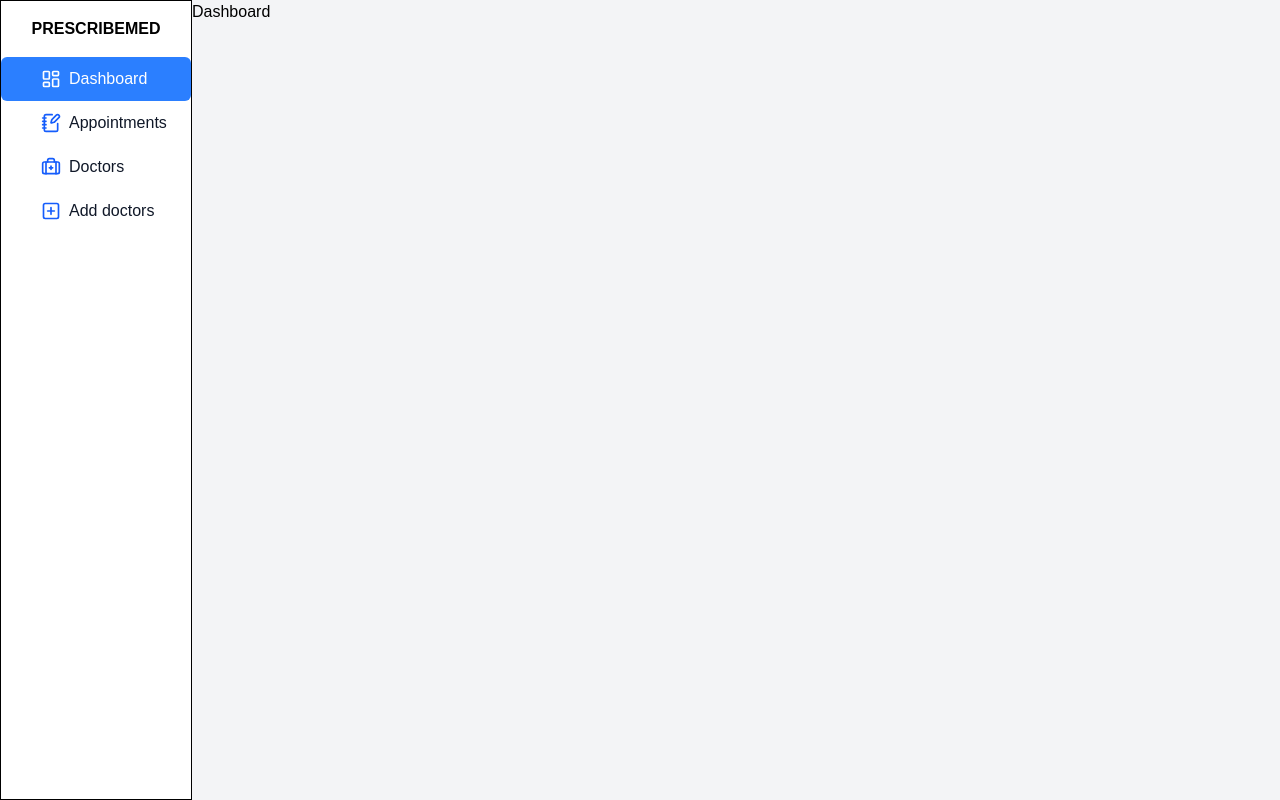
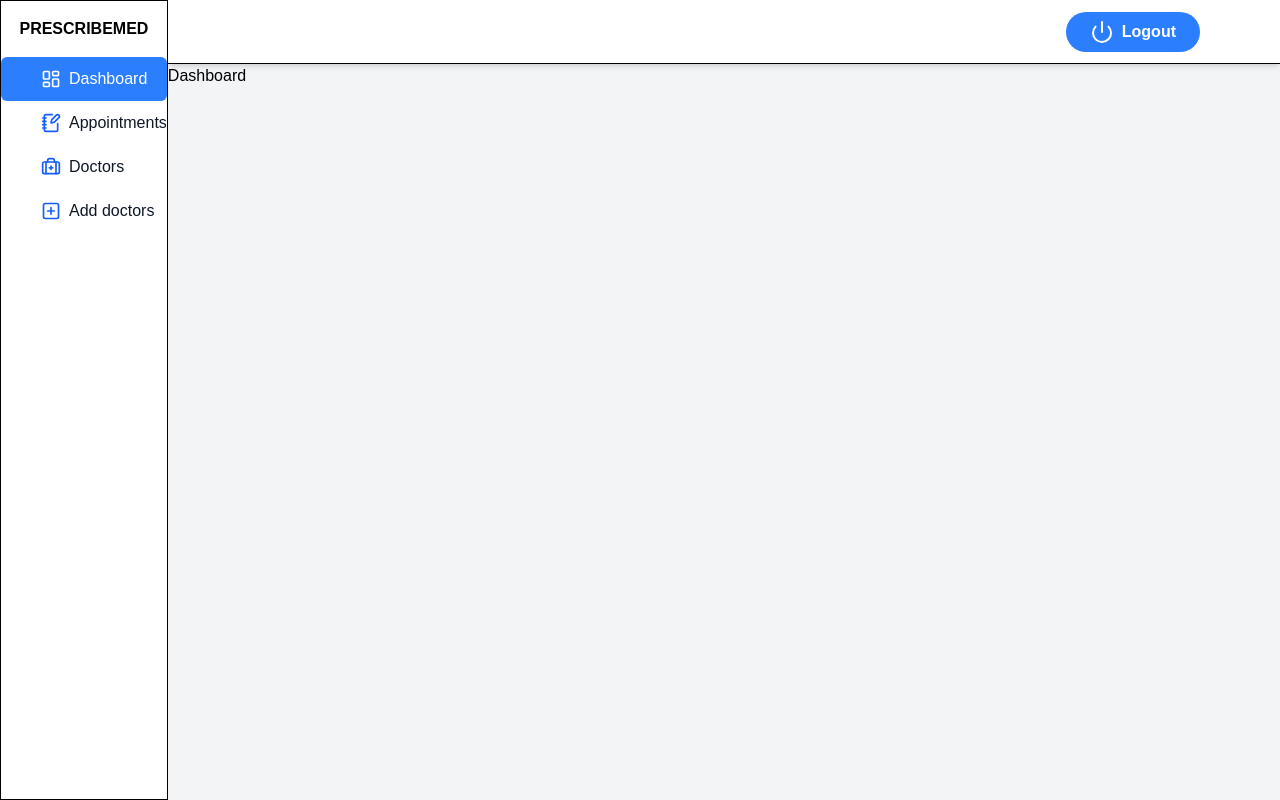
Before and after one commit to TONY-OCHIENG/PrescribeMed, a React (Vite) app in the folder client/: page /admin in a window 1280 px wide. Built offline with nearby package versions, Linux system fonts and the light colour scheme; no server answers.

Commit message:
Implementing a function that logs out admin from the client side

```diff
--- a/client/src/pages/Admin.jsx
+++ b/client/src/pages/Admin.jsx
@@ -1,6 +1,7 @@
 import axios from 'axios'
-import { BriefcaseMedical, icons, LayoutDashboard, NotebookPenIcon, SquarePlus } from 'lucide-react'
+import { BriefcaseMedical, icons, LayoutDashboard, NotebookPenIcon, Power, SquarePlus } from 'lucide-react'
 import React, { useEffect, useState } from 'react'
+import toast from 'react-hot-toast'
 import { NavLink, Outlet, useNavigate } from 'react-router-dom'
 const API_URL = import.meta.env.MODE === "development" ? "http://localhost:5000/api/auth" : "/api/auth"
 function Admin() {
@@ -23,8 +24,22 @@ function Admin() {
         {name:"Doctors",link:"/admin/doctors",icon:BriefcaseMedical},
         {name:"Add doctors",link:"/admin/add-doctors",icon:SquarePlus}
     ]
+    const handleLogout = () => {
+        axios.get(`${API_URL}/logoutAdmin`)
+        .then((response) => {
+            if (response.data.success) {
+                toast.success(response.data.message)
+                navigate('/login')
+            } else {
+                toast.error("An error occured")
+            }
+        })
+        .catch((error) => {
+            console.log(error)
+        })
+    }
   return (
-    <div className='flex w-full h-screen'>
+    <div className='flex w-[100%] h-screen'>
         <div className='bg-white inset-y-0 left-0 w-[20%] md:w-[15%] border border-l'>
             <h1 className='text-center mt-4 md:block hidden text-md font-extrabold mb-4'>PRESCRIBEMED</h1>
             {
@@ -42,7 +57,13 @@ function Admin() {
               ))
             }
         </div>
-        <div>
+        <div className='w-full'>
+            <div className='w-full h-[8%] shadow-md p-4 flex items-center bg-white border-b'>
+                <div onClick={handleLogout} className='py-2 px-6 absolute right-1 md:right-20 cursor-pointer bg-blue-500 flex justify-between items-center rounded-full'>
+                     <Power className='mr-2 text-white'/>
+                     <p className='text-white font-extrabold'>Logout</p>
+                </div>
+            </div>
             <Outlet/>
         </div>
     </div>
```
